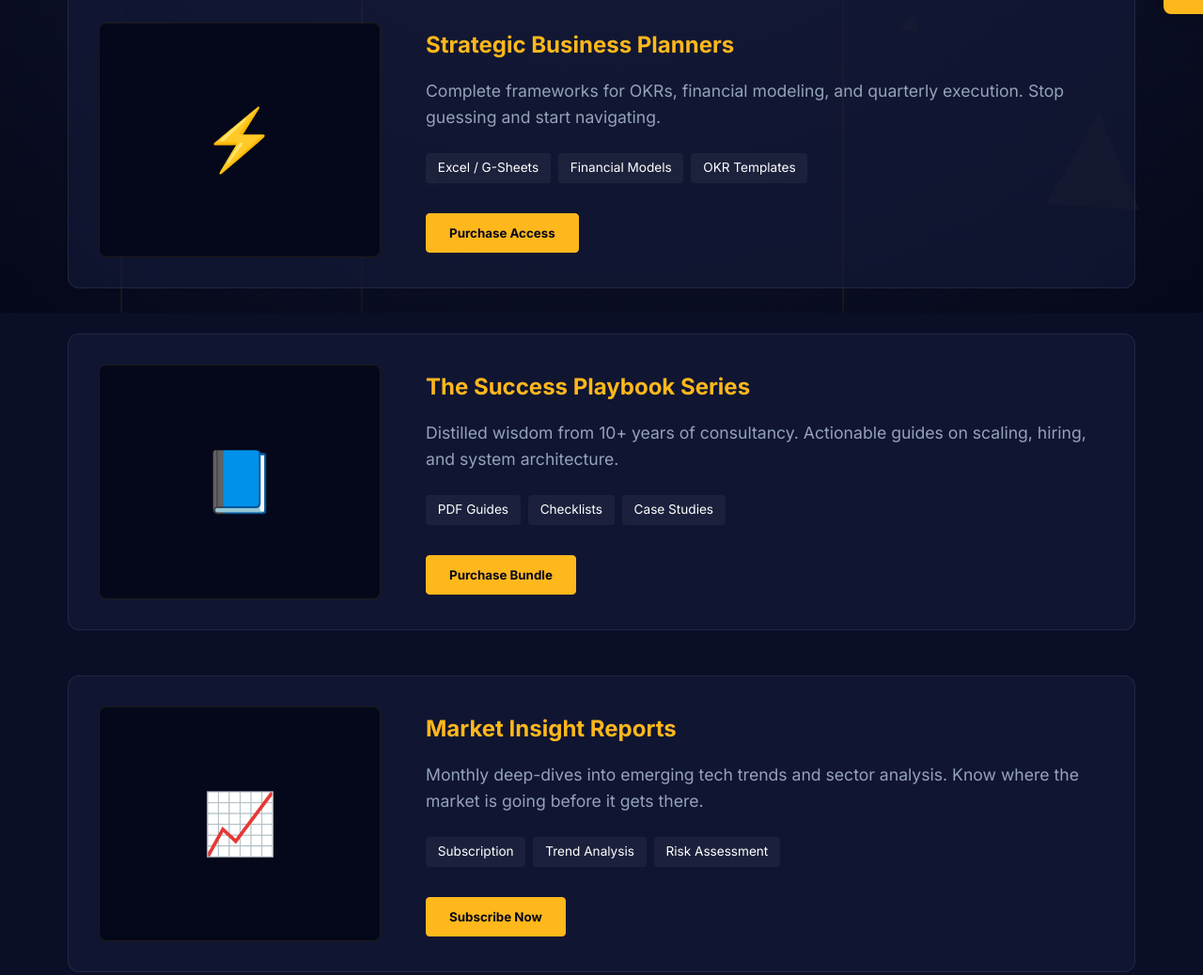
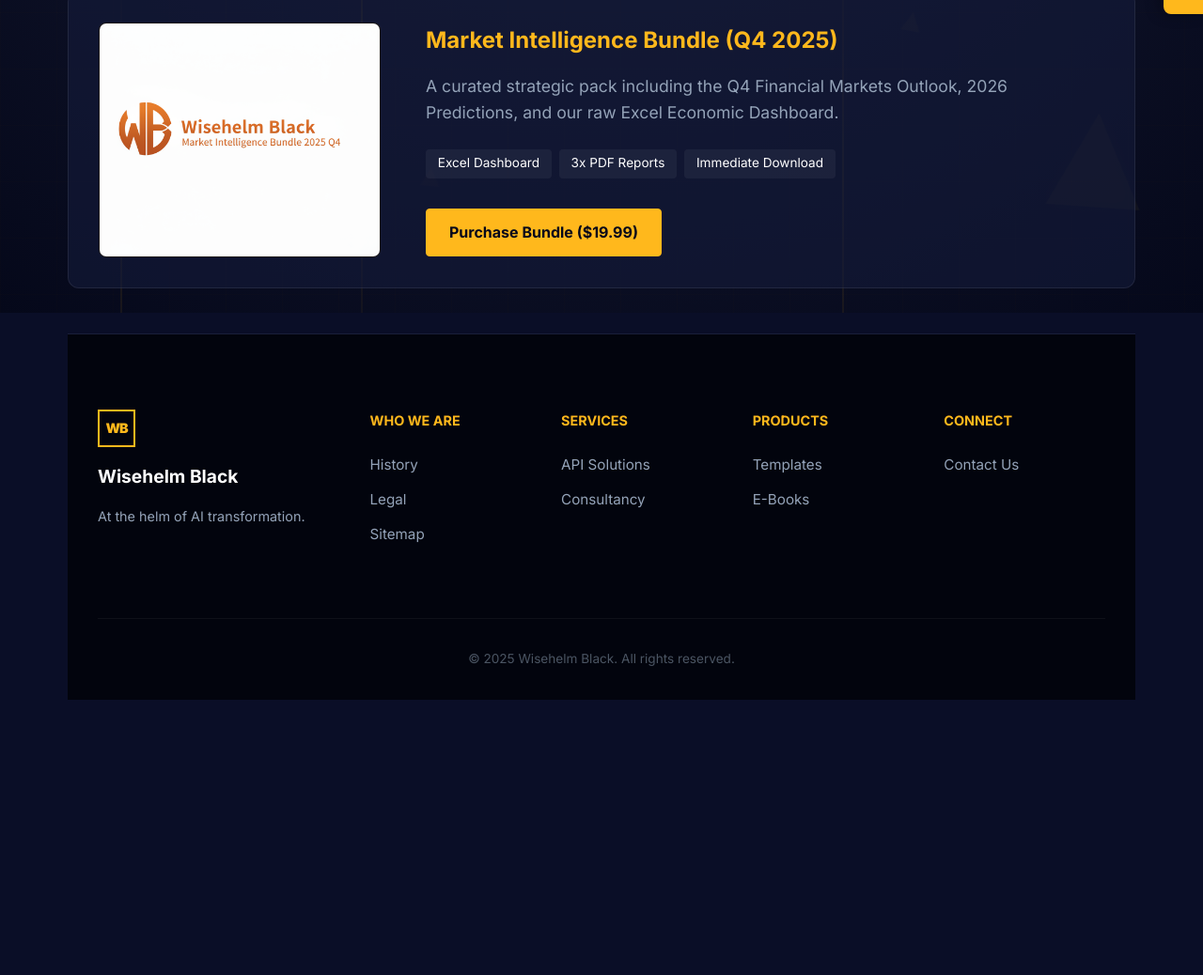
Before and after one commit to EarthRideSky/wisehelmblack-site, a plain HTML site: page products.html in a window 1280 px wide. Shown: the part 467-1505 px from the top of the page at 94% size. After the commit the page ends 1212 px from the top, so only its background shows below. Drawn offline with Linux system fonts and the light colour scheme.

Commit message:
Market Intelligence Report is added as product

```diff
--- a/products.html
+++ b/products.html
@@ -152,51 +152,23 @@
             <p style="color: var(--gray); max-width: 600px; margin: 0 auto;">Premium templates, playbooks, and reports to accelerate your execution.</p>
         </header>
 
-        <!-- Product 1 -->
+
+        <!-- Product 1: Market Intelligence Bundle 2025 Q4 -->
         <div class="product-row">
-            <div class="prod-img">⚡</div>
+            <div class="prod-img"><img src="images/Market_Intelligence_Bundle_Prod_Picture.png" alt="Product Cover" class="img-cover"></div>
             <div class="prod-content">
-                <h2>Strategic Business Planners</h2>
-                <p>Complete frameworks for OKRs, financial modeling, and quarterly execution. Stop guessing and start navigating.</p>
+                <h2>Market Intelligence Bundle (Q4 2025)</h2>
+                <p>A curated strategic pack including the Q4 Financial Markets Outlook, 2026 Predictions, and our raw Excel Economic Dashboard.</p>
                 <div class="tags">
-                    <span class="tag">Excel / G-Sheets</span>
-                    <span class="tag">Financial Models</span>
-                    <span class="tag">OKR Templates</span>
+                    <span class="tag">Excel Dashboard</span>
+                    <span class="tag">3x PDF Reports</span>
+                    <span class="tag">Immediate Download</span>
                 </div>
-                <button class="btn-primary open-sidebar">Purchase Access</button>
+                <!-- PASTE YOUR LEMON SQUEEZY LINK IN THE HREF BELOW -->
+                <a href="https://wisehelmblack.lemonsqueezy.com/buy/352e8906-d695-4c8a-a630-a34376e17898" class="btn-primary" target="_blank">Purchase Bundle ($19.99)</a>
             </div>
         </div>
 
-        <!-- Product 2 -->
-        <div class="product-row">
-            <div class="prod-img">📘</div>
-            <div class="prod-content">
-                <h2>The Success Playbook Series</h2>
-                <p>Distilled wisdom from 10+ years of consultancy. Actionable guides on scaling, hiring, and system architecture.</p>
-                <div class="tags">
-                    <span class="tag">PDF Guides</span>
-                    <span class="tag">Checklists</span>
-                    <span class="tag">Case Studies</span>
-                </div>
-                <button class="btn-primary open-sidebar">Purchase Bundle</button>
-            </div>
-        </div>
-
-        <!-- Product 3 -->
-        <div class="product-row">
-            <div class="prod-img">📈</div>
-            <div class="prod-content">
-                <h2>Market Insight Reports</h2>
-                <p>Monthly deep-dives into emerging tech trends and sector analysis. Know where the market is going before it gets there.</p>
-                <div class="tags">
-                    <span class="tag">Subscription</span>
-                    <span class="tag">Trend Analysis</span>
-                    <span class="tag">Risk Assessment</span>
-                </div>
-                <button class="btn-primary open-sidebar">Subscribe Now</button>
-            </div>
-        </div>
-    </div>
 
     <!-- FOOTER -->
     <footer class="footer">
--- a/robots.txt
+++ b/robots.txt
@@ -2,3 +2,5 @@
 Allow: /
 
 Sitemap: https://wisehelmblack.com/sitemap.html
+.çpo bvc
+*098 1KTV4
--- a/styles.css
+++ b/styles.css
@@ -613,3 +613,16 @@
     /* 5. Background Elements (Tame them) */
     .pyramid { display: none; } /* Hide big pyramids on mobile to save performance/space */
 }
+
+/* Add this to styles.css */
+.prod-img {
+    padding: 0; /* Remove padding so image touches edges */
+    overflow: hidden; /* Clips the corners */
+}
+
+.img-cover {
+    width: 100%;
+    height: 100%;
+    object-fit: cover; /* This prevents stretching! */
+    display: block;
+}
```
Also changed, not shown: images/Market_Intelligence_Bundle_Prod_Picture.png (added).
